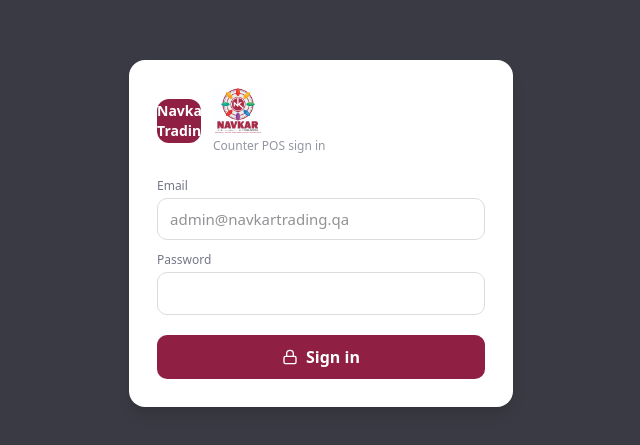
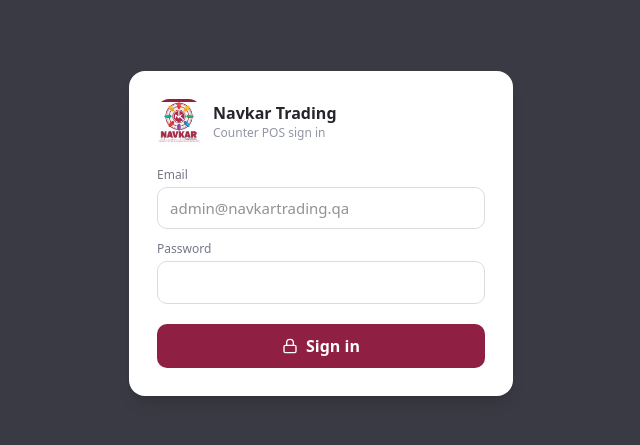
Before and after one commit to navkartradingqa-dot/navkartrading, a Next.js app: page /pos/login in a window 1280 px wide. Shown: the part 167-612 px from the top of the page, without its empty margins (319-959 px from the left). Built offline with nearby package versions, Linux system fonts and the light colour scheme; no server answers.

Commit message:
Update login-form.tsx

```diff
--- a/src/components/login-form.tsx
+++ b/src/components/login-form.tsx
@@ -13,10 +13,10 @@
     <form action={action} className="w-full max-w-sm rounded-2xl bg-white p-7 shadow-lg">
       <div className="mb-6 flex items-center gap-3">
         <span className="grid h-11 w-11 place-items-center rounded-xl bg-brand-700 text-sm font-black text-white">
-          <p>Navkar Trading</p>
+          <img src="/Navkar-Logo.jpg" alt="Navkar Trading" className="h-[50px] w-auto object-contain" />
         </span>
         <div>
-        <img src="/Navkar-Logo.jpg" alt="Navkar Trading" className="h-[50px] w-auto object-contain" />
+          <p className="font-bold text-ink-950">Navkar Trading</p>
           <p className="text-xs text-ink-400">
             {variant === "pos" ? "Counter POS sign in" : "Admin & inventory sign in"}
           </p>
```
